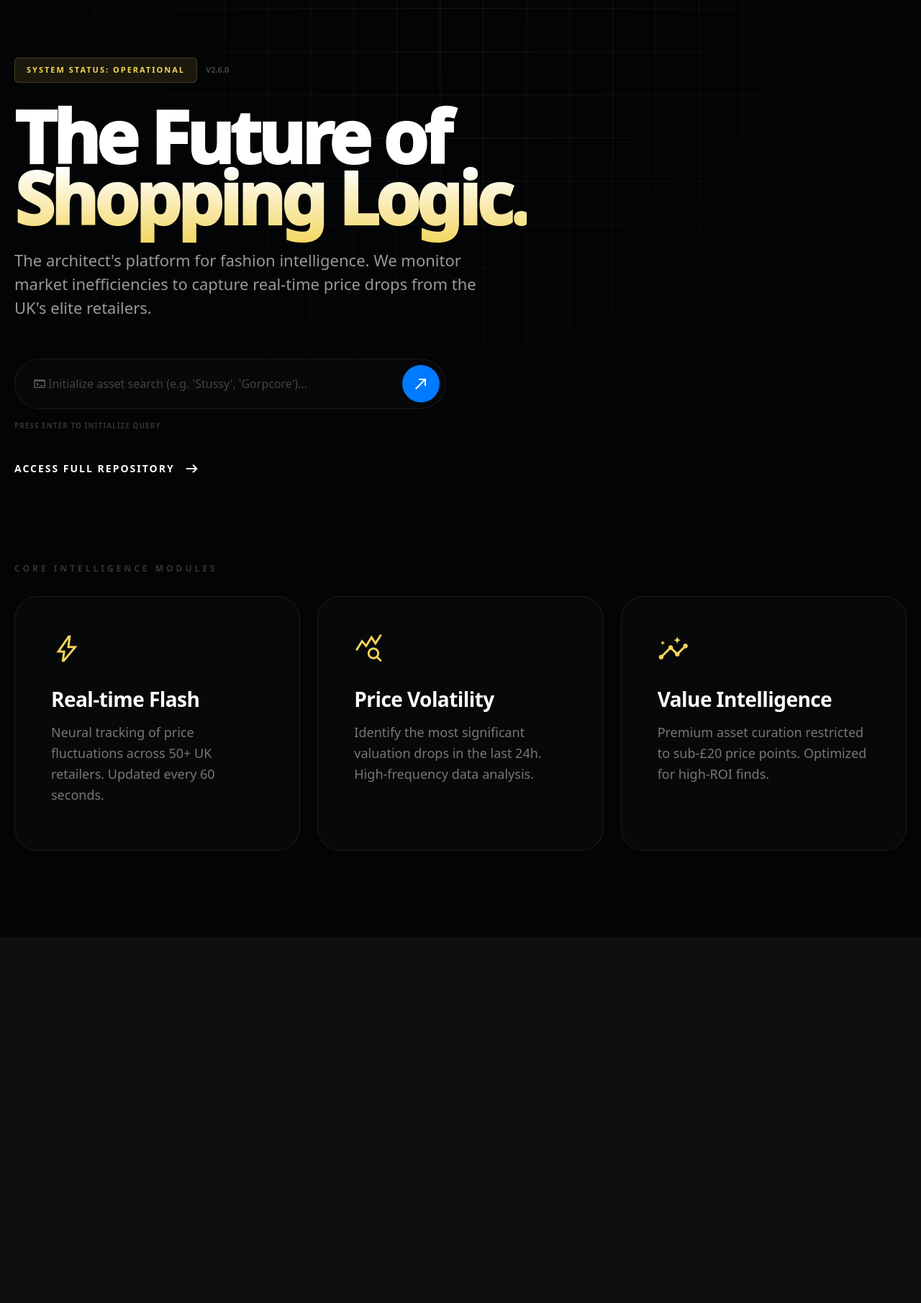
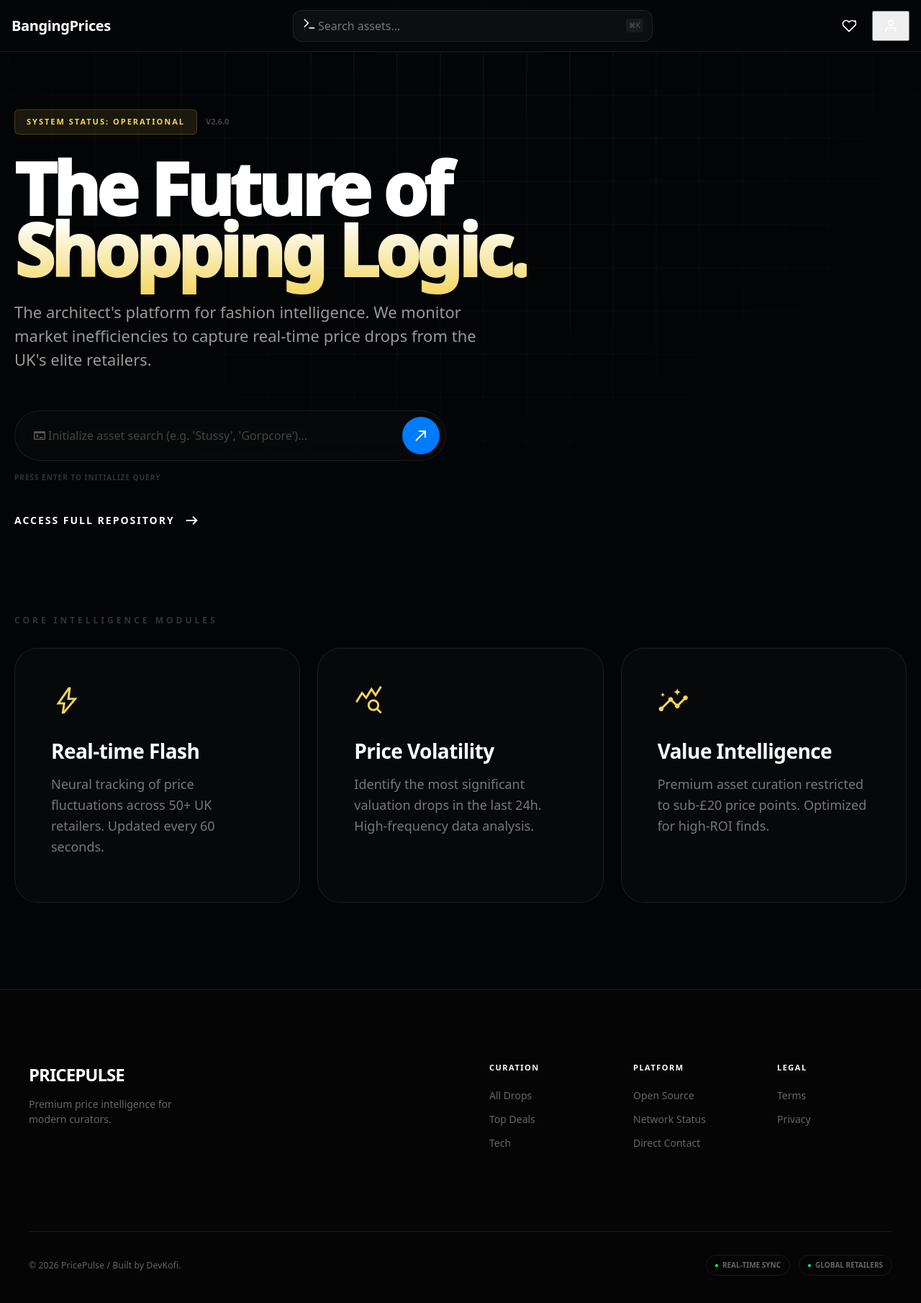
Before and after one commit to kofiarhin/price-pulse, a React (Vite) app in the folder client/: page / in a window 1280 px wide. Shown: the top 1810 px of the page at 72% size. Before the commit the page ends 1302 px from the top, so only its background shows below. Built offline with nearby package versions, Linux system fonts and the light colour scheme; no server answers.

Commit message:
Update App.jsx

```diff
--- a/client/src/App.jsx
+++ b/client/src/App.jsx
@@ -1,6 +1,6 @@
 // client/src/App.jsx
 import React from "react";
-import { Routes, Route, useLocation } from "react-router-dom";
+import { Routes, Route } from "react-router-dom";
 import Header from "./components/Header.jsx";
 import ProductsPage from "./pages/ProductsPage/ProductsPage.jsx";
 import ProductDetailsPage from "./pages/ProductDetailsPage/ProductDetailsPage.jsx";
@@ -8,12 +8,9 @@ import Footer from "./components/Footer/Footer.jsx";
 import HomePage from "./pages/HomePage/HomePage.jsx";
 
 const App = () => {
-  const { pathname } = useLocation();
-  const isHome = pathname === "/";
-
   return (
     <>
-      {!isHome && <Header />}
+      <Header />
 
       <Routes>
         <Route path="/" element={<HomePage />} />
@@ -21,7 +18,7 @@ const App = () => {
         <Route path="/products/:id" element={<ProductDetailsPage />} />
       </Routes>
 
-      {!isHome && <Footer />}
+      <Footer />
     </>
   );
 };
```
